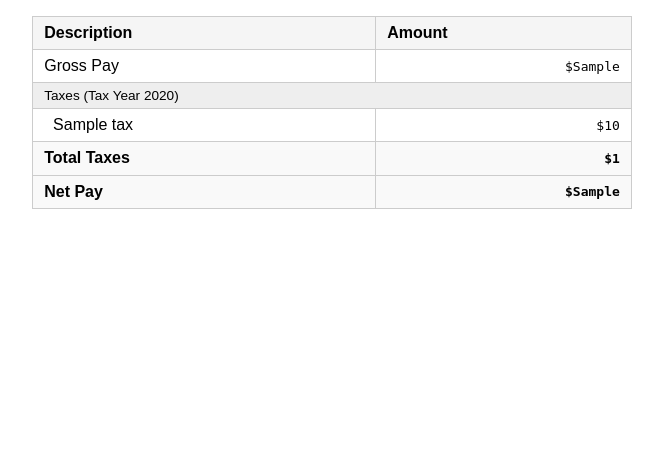
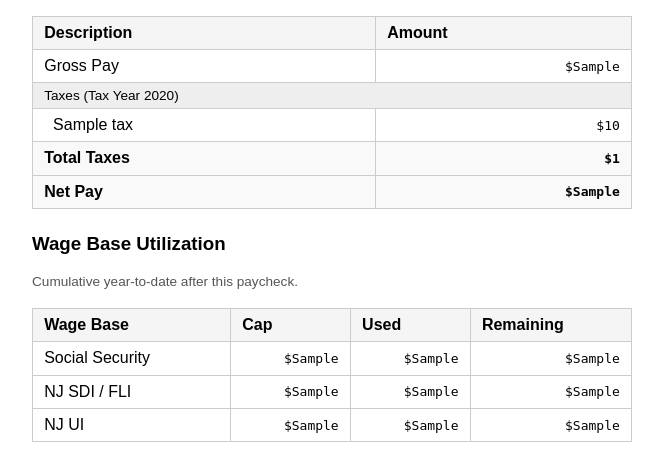
Before and after one commit to ayesha-limemint/payroll-system, a Django app: template payroll/templates/payroll/calculate.html in a window 1280 px wide. Shown: the part 515-989 px from the top of the page, without its empty margins (308-971 px from the left). Before the commit the page ends 724 px from the top, so only its background shows below. Run offline with Django 5.2, Linux system fonts and the light colour scheme; the template is opened without the code that fills it: most values are stand-ins (such as "Sample title", 1, 10 or a date in 2020).

Commit message:
[GREEN] Day 12: Annual W-2 reconciliation — cap utilization display and 6 cap-boundary tests
Co-Authored-By: Claude Sonnet 4.6 <noreply@anthropic.com>

```diff
--- a/payroll/templates/payroll/calculate.html
+++ b/payroll/templates/payroll/calculate.html
@@ -90,5 +90,35 @@
   </table>
 {% endif %}
 
+{% if cap_utilization %}
+<h3 style="margin-top:1.5rem;">Wage Base Utilization</h3>
+<p class="hint">Cumulative year-to-date after this paycheck.</p>
+<table id="cap-utilization">
+  <thead>
+    <tr><th>Wage Base</th><th>Cap</th><th>Used</th><th>Remaining</th></tr>
+  </thead>
+  <tbody>
+    <tr>
+      <td>Social Security</td>
+      <td class="amount">${{ cap_utilization.ss_wage_base }}</td>
+      <td class="amount">${{ cap_utilization.ss_used }}</td>
+      <td class="amount">${{ cap_utilization.ss_remaining }}</td>
+    </tr>
+    <tr>
+      <td>NJ SDI / FLI</td>
+      <td class="amount">${{ cap_utilization.nj_sdi_fli_wage_base }}</td>
+      <td class="amount">${{ cap_utilization.nj_sdi_fli_used }}</td>
+      <td class="amount">${{ cap_utilization.nj_sdi_fli_remaining }}</td>
+    </tr>
+    <tr>
+      <td>NJ UI</td>
+      <td class="amount">${{ cap_utilization.nj_ui_wage_base }}</td>
+      <td class="amount">${{ cap_utilization.nj_ui_used }}</td>
+      <td class="amount">${{ cap_utilization.nj_ui_remaining }}</td>
+    </tr>
+  </tbody>
+</table>
+{% endif %}
+
 </body>
 </html>
```
Also changed, not shown: payroll/views.py (+22 -0 lines), CHANGELOG.md, 4 other files.
